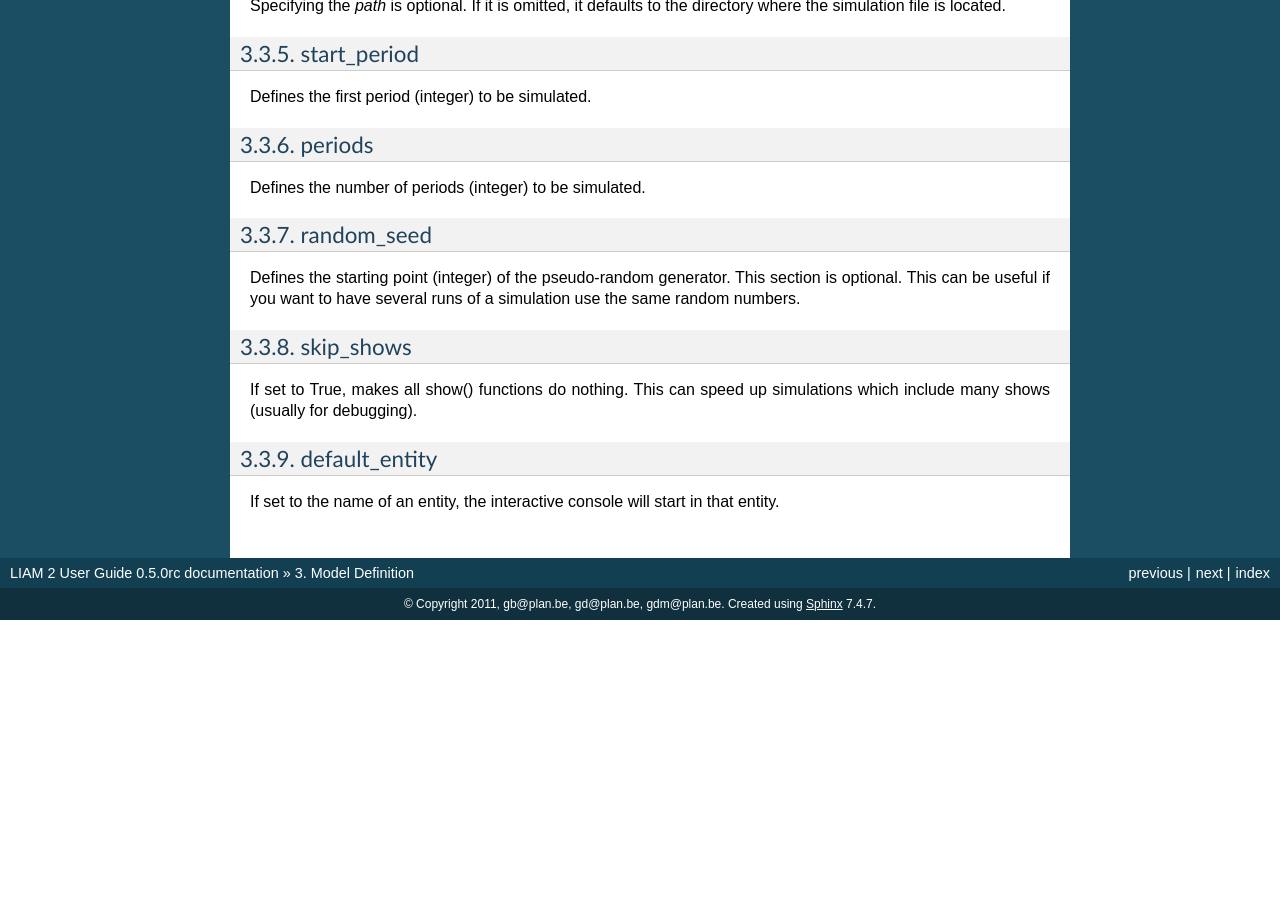
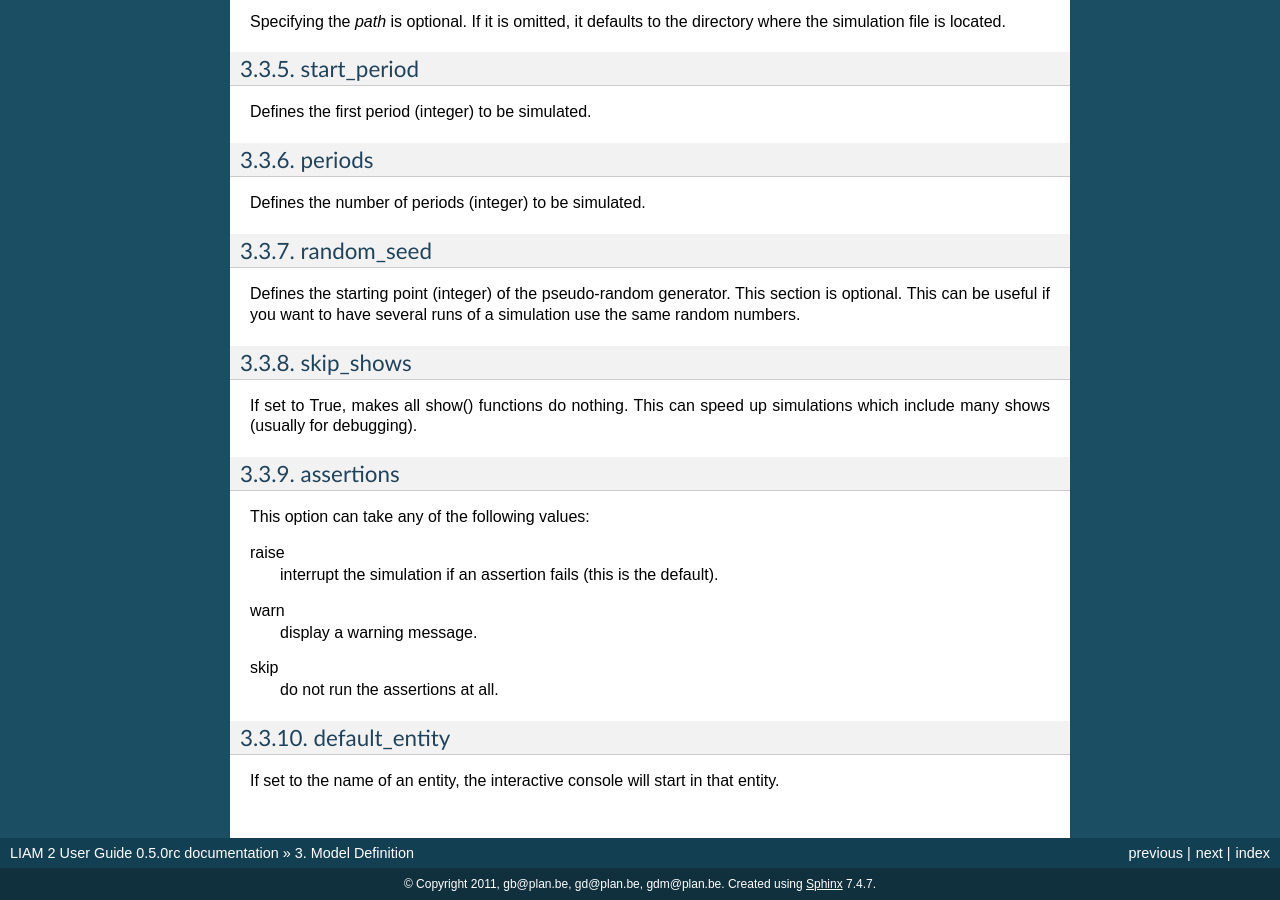
Before and after one commit to liam2/liam2, a Sphinx documentation site: the page built from doc/usersguide/source/model.rst, in a window 1280 px wide and 900 px high, scrolled down 5167 px. Built offline with Sphinx 7.4.7, drawn with Linux system fonts in a browser that asks for light colours; formulas are drawn with MathJax 3; before the commit the page ends 5787 px from its top, so only the background shows below that; some of the changed text lies outside the part shown.

Commit message:
document "assertions" option

```diff
--- a/doc/usersguide/source/model.rst
+++ b/doc/usersguide/source/model.rst
@@ -263,6 +263,7 @@ and composition is again used.
         periods: 10
         skip_shows: True        # optional
         random_seed: 5235       # optional
+        assertions: warn        # optional
         default_entity: person  # optional
 
 
@@ -334,6 +335,20 @@ skip_shows
 If set to True, makes all show() functions do nothing. This can speed up
 simulations which include many shows (usually for debugging).
 
+assertions
+----------
+
+This option can take any of the following values:
+
+raise
+  interrupt the simulation if an assertion fails (this is the default).
+
+warn
+  display a warning message.
+
+skip
+  do not run the assertions at all.
+
 default_entity
 --------------
 
```
